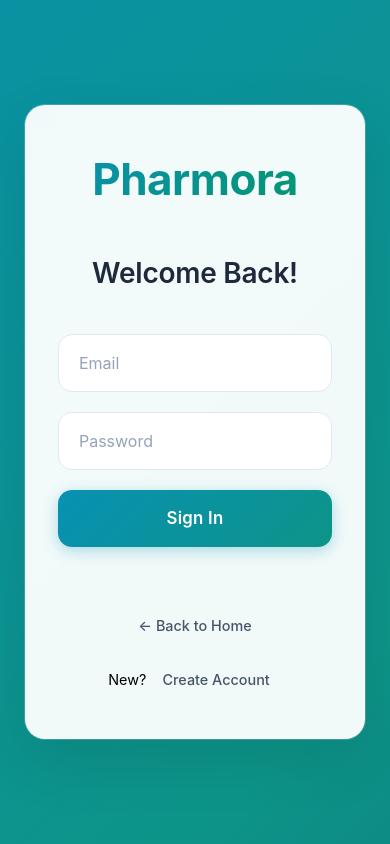
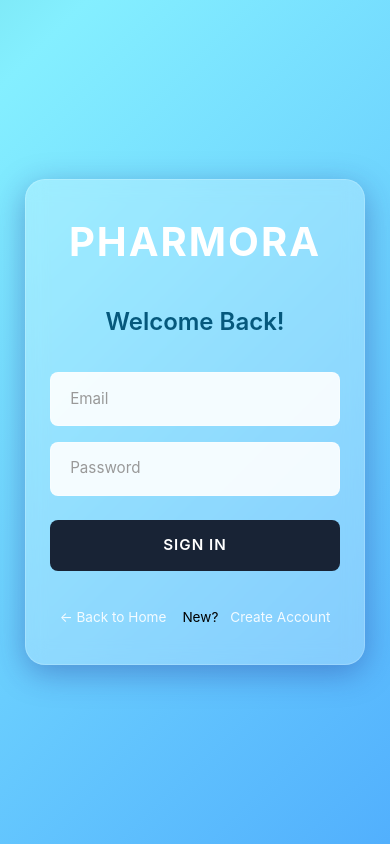
Before and after one commit to Arwa-Abbas/Pharmora, a React (Vite) app in the folder frontend/: page /login in a window 390 px wide. Built offline with nearby package versions, Linux system fonts and the light colour scheme.

Commit message:
Update Login.css

```diff
--- a/frontend/src/Login.css
+++ b/frontend/src/Login.css
@@ -1,277 +1,207 @@
-/* Professional gradient background animation */
+/* Gradient background like the images */
 .login-page {
   min-height: 100vh;
   display: flex;
   align-items: center;
   justify-content: center;
-  background: linear-gradient(-45deg, #0c4a6e, #0d9488, #0891b2, #059669);
+  background: linear-gradient(135deg, #1b997a 0%, #43a79b 25%, #84efff 50%, #4eabfd 75%, #51d0d6 100%);
   background-size: 400% 400%;
-  animation: gradientBG 20s ease infinite;
+  animation: gradientShift 15s ease infinite;
   padding: 2rem;
   font-family: 'Inter', 'Segoe UI', sans-serif;
+  position: relative;
 }
 
-@keyframes gradientBG {
-  0% {background-position: 0% 50%;}
-  50% {background-position: 100% 50%;}
-  100% {background-position: 0% 50%;}
+@keyframes gradientShift {
+  0% { background-position: 0% 50%; }
+  50% { background-position: 100% 50%; }
+  100% { background-position: 0% 50%; }
 }
 
-/* Professional card styling */
+/* Glassmorphism card exactly like the images */
 .login-card {
-  background: rgba(255, 255, 255, 0.95);
+  background: rgba(255, 255, 255, 0.25);
   backdrop-filter: blur(10px);
-  padding: 3.5rem 3rem;
-  border-radius: 1.25rem;
-  box-shadow:
-    0 20px 60px rgba(0, 0, 0, 0.1),
-    0 0 0 1px rgba(255, 255, 255, 0.2);
+  -webkit-backdrop-filter: blur(10px);
+  padding: 3rem 2.5rem;
+  border-radius: 20px;
+  box-shadow: 0 8px 32px 0 rgba(31, 38, 135, 0.37);
+  border: 1px solid rgba(255, 255, 255, 0.18);
   width: 100%;
-  max-width: 520px;
+  max-width: 420px;
   text-align: center;
-  overflow-y: auto;
-  max-height: 90vh;
-  border: 1px solid rgba(255, 255, 255, 0.3);
+  position: relative;
 }
 
-/* Professional logo */
+/* Simple logo text */
 .login-logo {
-  font-size: 2.75rem;
+  font-size: 2.5rem;
   font-weight: 700;
-  background: linear-gradient(135deg, #0891b2, #059669);
-  -webkit-background-clip: text;
-  -webkit-text-fill-color: transparent;
-  background-clip: text;
-  margin-bottom: 2.5rem;
-  letter-spacing: -0.5px;
+  color: #ffffff;
+  margin-bottom: 2rem;
+  letter-spacing: 2px;
+  text-transform: uppercase;
 }
 
-/* Professional titles */
+/* Title styling */
 .login-title {
-  font-size: 1.75rem;
+  font-size: 1.5rem;
   font-weight: 600;
-  margin-bottom: 2.5rem;
-  color: #1e293b;
-  letter-spacing: -0.25px;
+  margin-bottom: 2rem;
+  color: #05587c;
 }
 
-/* Professional inputs */
+/* Simple clean inputs like the images */
 .login-input {
   width: 100%;
-  padding: 1.1rem 1.5rem;
-  margin-bottom: 1.25rem;
-  border-radius: 0.875rem;
-  border: 1.5px solid #e2e8f0;
-  font-size: 1rem;
-  transition: all 0.3s cubic-bezier(0.4, 0, 0.2, 1);
-  background: #ffffff;
-  color: #334155;
-  font-weight: 500;
+  padding: 0.9rem 1.2rem;
+  margin-bottom: 1rem;
+  border-radius: 8px;
+  border: 1px solid rgba(255, 255, 255, 0.3);
+  font-size: 0.95rem;
+  transition: all 0.3s ease;
+  background: rgba(255, 255, 255, 0.9);
+  color: #333;
 }
 
 .login-input::placeholder {
-  color: #94a3b8;
-  font-weight: 400;
+  color: #999;
 }
 
 .login-input:focus {
   outline: none;
-  border-color: #0891b2;
-  box-shadow:
-    0 0 0 4px rgba(8, 145, 178, 0.15),
-    0 4px 12px rgba(8, 145, 178, 0.1);
-  background: #f8fafc;
+  border-color: rgba(255, 255, 255, 0.6);
+  background: rgba(255, 255, 255, 1);
 }
 
-/* Professional buttons */
+/* Dark button like the images */
 .login-btn {
   width: 100%;
-  padding: 1.1rem;
-  background: linear-gradient(135deg, #0891b2, #0d9488);
+  padding: 0.9rem;
+  background: #182335;
   color: white;
   font-weight: 600;
-  border-radius: 0.875rem;
+  border-radius: 8px;
   border: none;
   cursor: pointer;
-  margin-bottom: 1.75rem;
-  font-size: 1.05rem;
-  transition: all 0.3s cubic-bezier(0.4, 0, 0.2, 1);
-  letter-spacing: 0.25px;
-  box-shadow: 0 4px 15px rgba(8, 145, 178, 0.3);
-  position: relative;
-  overflow: hidden;
+  margin-top: 0.5rem;
+  margin-bottom: 1rem;
+  font-size: 0.95rem;
+  transition: all 0.3s ease;
+  text-transform: uppercase;
+  letter-spacing: 1px;
 }
 
 .login-btn:hover {
+  background: #1a202c;
   transform: translateY(-2px);
-  box-shadow: 0 8px 25px rgba(8, 145, 178, 0.4);
-  background: linear-gradient(135deg, #0d9488, #0891b2);
+  box-shadow: 0 4px 12px rgba(0, 0, 0, 0.2);
 }
 
 .login-btn:active {
   transform: translateY(0);
 }
 
-/* Professional footer links */
+/* Footer links */
 .login-footer {
   display: flex;
-  justify-content: space-between;
-  font-size: 0.9rem;
-  flex-wrap: wrap;
-  gap: 0.75rem;
-  margin-top: 2rem;
+  justify-content: center;
+  font-size: 0.85rem;
+  margin-top: 1rem;
+  gap: 0.5rem;
 }
 
 .login-link {
   background: none;
   border: none;
-  color: #475569;
+  color: rgba(255, 255, 255, 0.9);
   cursor: pointer;
   text-decoration: none;
-  font-size: 0.9rem;
-  font-weight: 500;
-  padding: 0.5rem 0.75rem;
-  border-radius: 0.5rem;
+  font-size: 0.85rem;
+  padding: 0.25rem 0.5rem;
   transition: all 0.2s ease;
 }
 
 .login-link:hover {
-  color: #0891b2;
-  background: rgba(8, 145, 178, 0.08);
-  text-decoration: none;
+  color: #ffffff;
+  text-decoration: underline;
 }
 
-/* Professional role selection cards */
+/* Role selection cards */
 .role-grid {
   display: grid;
   grid-template-columns: repeat(2, 1fr);
-  gap: 1.25rem;
-  margin-bottom: 2rem;
+  gap: 1rem;
+  margin-bottom: 1.5rem;
 }
 
 .role-card {
-  padding: 1.75rem 1.5rem;
-  border: 1.5px solid #e2e8f0;
-  border-radius: 0.875rem;
+  padding: 1.5rem 1rem;
+  border: 1px solid rgba(255, 255, 255, 0.3);
+  border-radius: 12px;
   cursor: pointer;
-  transition: all 0.3s cubic-bezier(0.4, 0, 0.2, 1);
+  transition: all 0.3s ease;
   font-weight: 600;
   font-size: 1rem;
-  color: #475569;
-  background: #ffffff;
-  position: relative;
-  overflow: hidden;
-}
-
-.role-card::before {
-  content: '';
-  position: absolute;
-  top: 0;
-  left: -100%;
-  width: 100%;
-  height: 100%;
-  background: linear-gradient(90deg, transparent, rgba(8, 145, 178, 0.1), transparent);
-  transition: left 0.5s ease;
-}
-
-.role-card:hover::before {
-  left: 100%;
+  color: #ffffff;
+  background: rgba(8, 100, 86, 0.15);
 }
 
 .role-card:hover {
-  border-color: #0891b2;
-  background: #f8fafc;
+  border-color: rgba(255, 255, 255, 0.6);
+  background: rgba(5, 81, 78, 0.352);
   transform: translateY(-2px);
-  box-shadow: 0 8px 25px rgba(8, 145, 178, 0.15);
-  color: #0891b2;
 }
 
-.role-card:active {
-  transform: translateY(0);
-}
-
-/* Professional scrollbar */
-.login-card::-webkit-scrollbar {
-  width: 6px;
-}
-
-.login-card::-webkit-scrollbar-thumb {
-  background: linear-gradient(135deg, #0891b2, #0d9488);
-  border-radius: 3px;
-}
-
-.login-card::-webkit-scrollbar-track {
-  background: #f1f5f9;
-  border-radius: 3px;
-}
-
-/* Professional utility classes */
+/* Utility classes */
 .mt-2 { margin-top: 0.5rem; }
 .mt-3 { margin-top: 0.75rem; }
 .mt-4 { margin-top: 1rem; }
 
-/* Professional loading state */
+/* Loading and error states */
 .login-btn:disabled {
-  background: #cbd5e1;
+  background: #718096;
   cursor: not-allowed;
   transform: none;
-  box-shadow: none;
 }
 
-/* Professional success state */
 .login-btn.success {
-  background: linear-gradient(135deg, #059669, #0d9488);
+  background: #48bb78;
 }
 
-/* Professional error state */
 .input-error {
-  border-color: #dc2626;
-  box-shadow: 0 0 0 4px rgba(220, 38, 38, 0.1);
+  border-color: #fc8181 !important;
+  background: rgba(255, 255, 255, 0.95) !important;
 }
 
-/* Responsive design */
+/* Responsive */
 @media (max-width: 640px) {
   .login-page {
     padding: 1rem;
   }
 
   .login-card {
-    padding: 2.5rem 2rem;
+    padding: 2rem 1.5rem;
     max-width: 95%;
-  }
-
-  .login-input {
-    padding: 1rem 1.25rem;
-  }
-
-  .login-btn {
-    padding: 1rem;
   }
 
   .role-grid {
     grid-template-columns: 1fr;
-    gap: 1rem;
-  }
-
-  .login-footer {
-    flex-direction: column;
-    align-items: center;
-    gap: 1rem;
   }
 }
 
-/* Professional focus states */
+/* Focus states */
 .login-input:focus-visible,
 .login-btn:focus-visible,
 .login-link:focus-visible,
 .role-card:focus-visible {
-  outline: 2px solid #0891b2;
+  outline: 2px solid rgba(255, 255, 255, 0.5);
   outline-offset: 2px;
 }
 
-/* Professional backdrop for older browsers */
+/* Fallback for older browsers */
 @supports not (backdrop-filter: blur(10px)) {
   .login-card {
-    background: rgba(255, 255, 255, 0.98);
+    background: rgba(255, 255, 255, 0.9);
   }
 }
```
